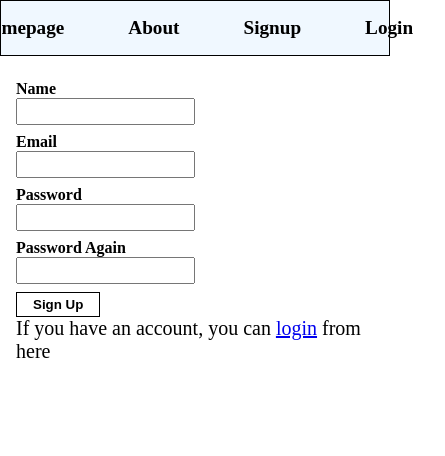
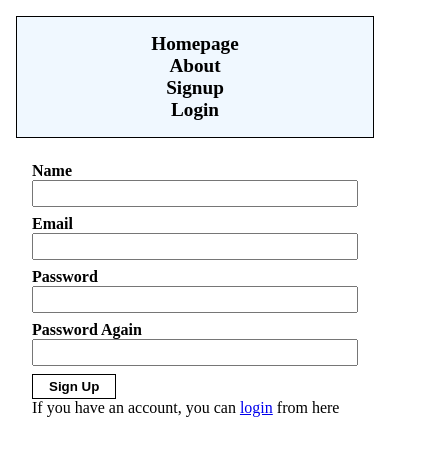
Before and after one commit to ocakhasan/e-commerce-frontend, a React (Create React App) app: page /signup in a window 390 px wide. Shown: the top 456 px of the page, 445 px wide, since content can reach past the window. Built offline with nearby package versions, Linux system fonts and the light colour scheme.

Commit message:
made forms and navbar responsive

```diff
--- a/src/App.js
+++ b/src/App.js
@@ -13,23 +13,19 @@ function App() {
             <div className="container">
                 <Switch>
                     <Route path="/login">
-                        <Navbar />
                         <Form />
                     </Route>
 
                     <Route path="/signup">
-                        <Navbar />
                         <SignUpForm />
                     </Route>
 
 
                     <Route path="/about">
-                        <Navbar />
                         <Card />
                     </Route>
 
                     <Route path="/">
-                        <Navbar />
                         <Card />
                     </Route>
                 </Switch>
--- a/src/components/Card.js
+++ b/src/components/Card.js
@@ -1,11 +1,11 @@
 import React from "react";
+import Navbar from "./Navbar";
 
 const Card = () => {
     return (
         <div>
+            <Navbar />
             <p className="card-p">Hello</p>
-            <p className="card-p">My name is Hasan Ocak</p>
-            <p className="card-p">I am handsome</p>
         </div>
     )
 }
--- a/src/components/LoginForm.js
+++ b/src/components/LoginForm.js
@@ -2,6 +2,7 @@ import React from "react";
 import { Link } from 'react-router-dom'
 import { useFormik } from 'formik';
 import * as Yup from 'yup';
+import Navbar from "./Navbar";
 
 
 
@@ -19,15 +20,19 @@ const Form = () => {
 
         onSubmit: values => {
             alert(JSON.stringify(values, null, 2));
-        }
+        },
+        validateOnChange: false,
+        validateOnBlur: false
     })
 
     return (
 
+        <div>
+            <Navbar />
             <form onSubmit={formik.handleSubmit} className="form">
                 <div className="form-part">
                     <label className="clr-purple">Email</label>
-                <input type="text" name="email" {...formik.getFieldProps('email')}
+                    <input type="email" name="email" {...formik.getFieldProps('email')}
                     />
                 </div>
                 {formik.touched.email && formik.errors.email ? (
@@ -47,6 +52,8 @@ const Form = () => {
                 </button>
                 <p>If you do not have an account, you can <Link to="/signup">sign-up</Link> from here</p>
             </form>
+        </div>
+
     )
 }
 
--- a/src/components/SignupForm.js
+++ b/src/components/SignupForm.js
@@ -2,6 +2,7 @@ import React from 'react'
 import { Link } from 'react-router-dom'
 import { useFormik } from 'formik';
 import * as Yup from 'yup';
+import Navbar from './Navbar'
 
 
 
@@ -30,6 +31,9 @@ const SignupForm = () => {
     })
 
     return (
+        <div>
+
+            <Navbar />
             <form onSubmit={formik.handleSubmit} className="form">
                 <div className="form-part">
                     <label className="clr-purple">Name</label>
@@ -75,6 +79,7 @@ const SignupForm = () => {
                 <p>If you have an account, you can <Link to="/login">login</Link> from here</p>
 
             </form>
+        </div>
     )
 }
 
--- a/src/index.css
+++ b/src/index.css
@@ -18,7 +18,6 @@
     border: 1px solid black;
     padding: 1rem 0;
     background-color: aliceblue;
-
 }
 
 .nav__ul{
@@ -46,6 +45,7 @@
 .form-part>input,textarea{
     padding: 0.25rem;
     width: 50%;
+    max-width: 100%;
 }
 
 .form-part>label{
@@ -53,7 +53,7 @@
 }
 
 .form>p{
-    font-size:1.25rem;
+    font-size:1rem;
 }
 
 .btn{
@@ -72,3 +72,33 @@
 .form-error{
     color:red;
 }
+
+@media only screen and (max-width:600px){
+
+    .nav{
+        flex-direction: column;
+        text-align: center;
+    }
+
+    .nav__ul{
+        flex-direction: column;
+    }
+
+    .nav__link>a{
+        margin:0 0.5rem;
+    }
+
+    .user-div{
+        flex-direction: column;
+    }
+    .form-part>input,textarea{
+        width: 100%;
+    }
+}
+
+
+@media only screen and (max-width:60em){
+    .container{
+        margin: 1rem;
+    }
+}
```
Lines whose indentation alone changed are shown as unchanged.
